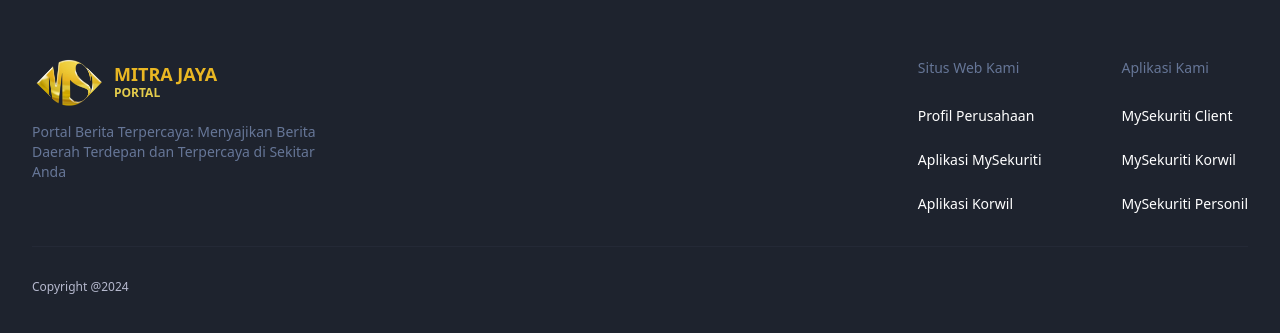
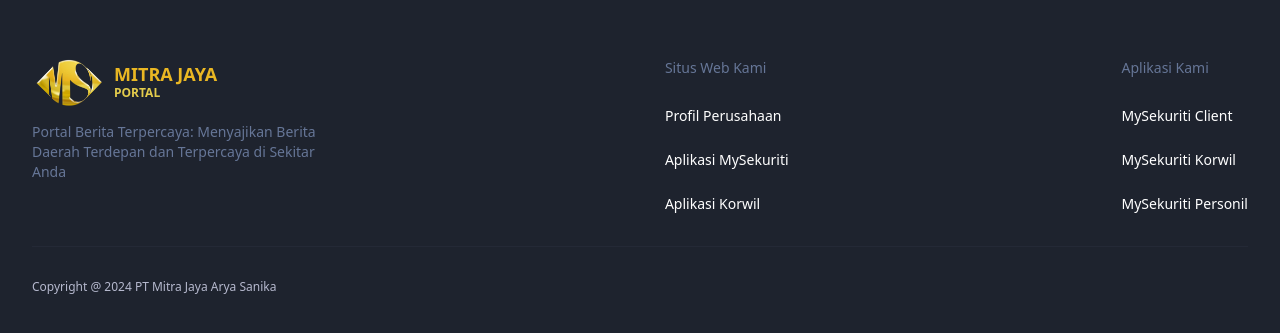
Before and after one commit to esarijal/mitrajaya-portal, a React (Vite) app: page / in a window 1280 px wide. Shown: the part 988-1321 px from the top of the page. Built offline with nearby package versions, Linux system fonts and the light colour scheme; no server answers.

Commit message:
ref : copy

```diff
--- a/src/components/custom/footer.tsx
+++ b/src/components/custom/footer.tsx
@@ -20,7 +20,6 @@ function Footer() {
           </p>
         </div>
 
-        <div className="flex flex-row gap-20">
         <div className="text-sm space-y-7">
           <p className="text-primary-foreground">Situs Web Kami</p>
           <ul className="space-y-6 text-primary">
@@ -93,10 +92,16 @@ function Footer() {
           </ul>
         </div>
       </div>
-      </div>
       <Separator />
       <div className="space-y-8 md:flex md:items-center md:space-y-0 md:justify-between">
-        <p className="text-[#B6B9CE] text-xs">Copyright @2024</p>
+        <a
+          href="http://ptmitrajaya.com"
+          target="_blank"
+          rel="noreferrer"
+          className="text-[#B6B9CE] text-xs hover:underline"
+        >
+          Copyright @ 2024 PT Mitra Jaya Arya Sanika
+        </a>
         {/* <ul className="flex gap-4">
           <li className="p-3 rounded-full bg-active w-fit">
             <Facebook fill="#1E232E" />
```
Lines whose indentation alone changed are shown as unchanged.
